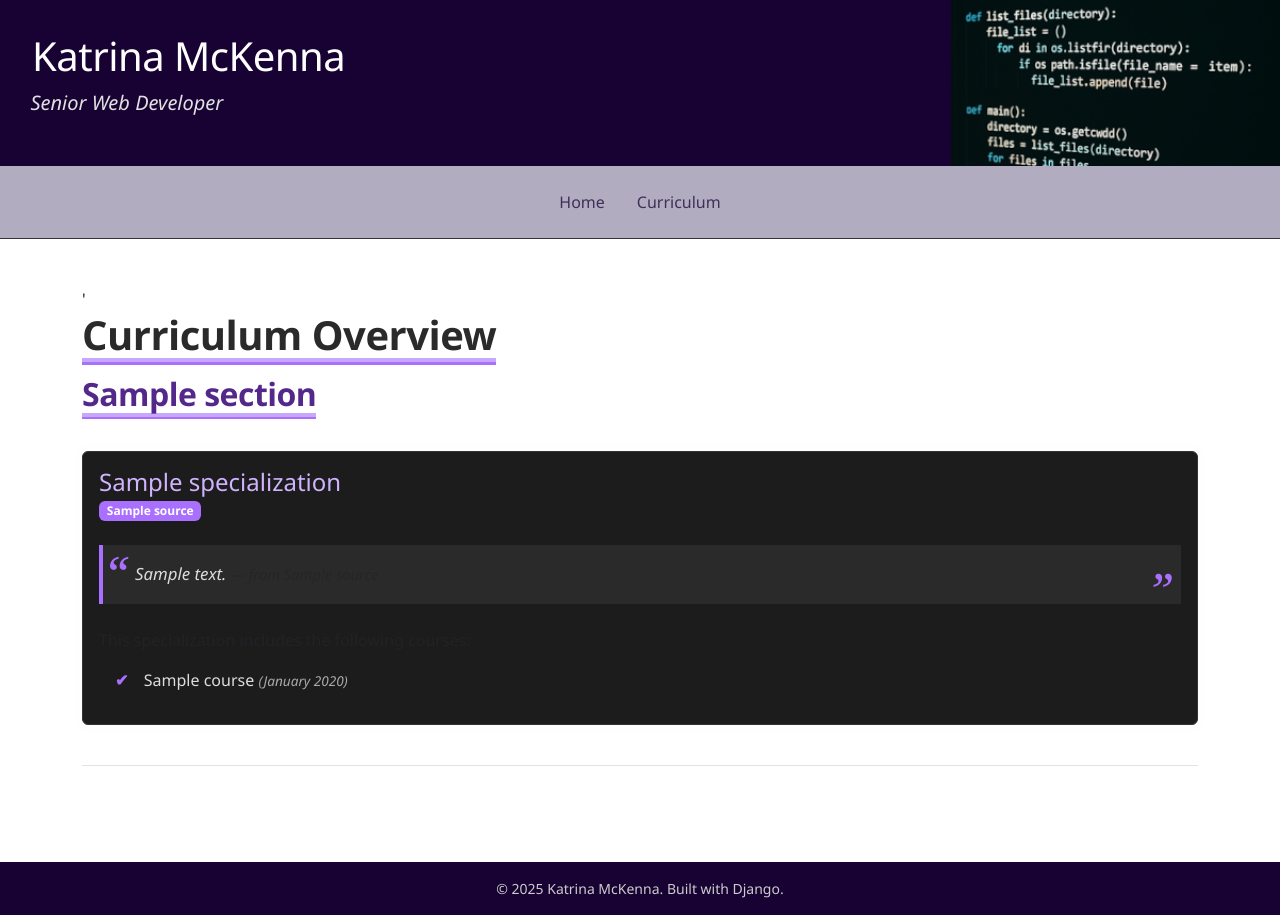
After one commit to kmckenna/django-portfolio, a Django app: page /curriculum/ in a window 1280 px wide. The commit adds this page. Run offline with Django 4.2, Linux system fonts and the light colour scheme; tables that the repository leaves empty hold one stand-in row (values such as "Sample post"); some libraries are stand-ins or nearby versions.

Commit message:
Working templates

```diff
--- a/src/main/models.py
+++ b/src/main/models.py
@@ -14,6 +14,16 @@ class Navigation(models.Model):
     created_at = models.DateTimeField(auto_now_add=True)
     updated_at = models.DateTimeField(auto_now=True)
 
+class Page(models.Model):
+    page_title = models.TextField(max_length=200)
+    page_slug = models.SlugField(max_length=200, unique=True)
+    page_content = models.TextField()
+    page_sequence = models.IntegerField(default=0)
+    page_navigation = models.ForeignKey(Navigation, on_delete=models.CASCADE, related_name='pages', null=True, blank=True)
+    page_is_active = models.BooleanField(default=True)
+
+    def __str__(self):
+        return self.page_title
 
 class WorkExperience(models.Model):
     experience_role = models.TextField(max_length=200)
--- a/src/main/static/css/styles.css
+++ b/src/main/static/css/styles.css
@@ -5,6 +5,35 @@ body {
     background-color: #fff;
 }
 
+
+h1, h2 {
+  display: inline-block;
+  border-bottom: 3px solid #a970ff;
+  padding-bottom: 0;
+  color: #2a2a2a;
+  font-weight: 700;
+  letter-spacing: -0.5px;
+}
+
+h1 {
+  font-size: 2.5rem;
+  /* margin-left: -5px; */
+}
+
+h2 {
+  font-size: 1.75rem;
+  /* margin-left: 3px; */
+}
+
+.underline-accent {
+  box-shadow: 0 -4px 0 0 #c7a8ff inset; /* pale lavender */
+  display: inline;
+
+}
+
+.heading-wrapper {
+  margin-bottom: 1rem;
+}
 .site-header {
     background-color: #180233;
     background-size:contain;
@@ -12,8 +41,23 @@ body {
     background-repeat:no-repeat;
     background-position: right;
     padding-right: 0;
+    padding-left: .5rem;
     color: #ffffff;
-    padding: 2rem 0;
+    padding: 2rem;
+}
+.site-header-title {
+    font-size: 2.5rem;
+    color: #ffffff;
+    text-align: center;
+    margin-bottom: 0.5rem;
+    border-bottom: 0;
+}
+
+.lead {
+    color: #e0e0e0;
+    margin-top: 0;
+    font-style: italic;
+    margin-left: -0.1rem;
 }
 
 .site-header::after {
@@ -92,7 +136,7 @@ body {
 
 
 .site-footer {
-    background-color: #180233; /* dark gray */
+    background-color: #180233;
     color: #cccccc;
     padding: 1rem 0;
     text-align: center;
@@ -105,9 +149,8 @@ body {
   border-bottom: 2px solid #a970ff;
   display: inline-block;
   padding-bottom: 0.25rem;
-  color: #e0e0e0;
 }
-.section-light {
+
 .section-light {
   background-color: #1b1b1b;
   border-radius: 8px;
@@ -121,7 +164,32 @@ body {
   display: inline-block;
   padding-bottom: 0.3rem;
   margin-bottom: 1rem;
-  color: #e0e0e0;
+  color: #54278b;
+}
+
+.specialization-card {
+  background-color: #1c1c1c;
+  border: 1px solid #333;
+  box-shadow: 0 0 10px rgba(169, 112, 255, 0.05);
+}
+/* Specialization name */
+.specialization-card h3 {
+  color: #d0b3ff; /* muted lilac */
+}
+
+.specialization-title {
+  font-size: 1.5rem;
+  margin-bottom: 0.5rem;
+  color: #a970ff; /* your signature purple */
+}
+
+.source-badge {
+  background-color: #a970ff;
+  color: #fff;
+}
+.course-list li {
+  color: #ccc;
+  margin-bottom: 0.25rem;
 }
 
 .project-card {
@@ -138,12 +206,13 @@ body {
 
 .highlight {
   border-left: 4px solid #a970ff;
-  background-color: #1f1f1f;
+  background-color: #2f2f2f;
   padding: 1rem;
-  margin: 1rem 0;
+  margin: 1rem 3rem;
+  border-radius: 6px;
   font-style: italic;
-  color: #ccc;
-}
+    color: #ccc;
+  }
 
 .custom-link {
   color: #a970ff;
@@ -154,3 +223,82 @@ body {
   color: #fff;
   border-bottom: 1px solid #fff;
 }
+.blockquote-course {
+  font-style: italic;
+  font-size: 1.05rem;
+  line-height: 1.6;
+  border-left: 4px solid #a970ff;
+  background-color: #2a2a2a;
+  padding: 1rem 2rem;
+  margin: 1.5rem 0;
+  color: #dcdcdc;
+  position: relative;
+}
+
+.blockquote-course::before {
+  content: "“";
+  font-size: 3rem;
+  position: absolute;
+  left: 2px;
+  top: 4px;
+  color: #a970ff;
+  font-family: Georgia, serif;
+  line-height: 1;
+}
+
+.blockquote-course::after {
+  content: "”";
+  font-size: 3rem;
+  position: absolute;
+  right: 10px;
+  bottom: -10px;
+  color: #a970ff;
+  font-family: Georgia, serif;
+  line-height: 1;
+}
+
+.styled-list {
+  list-style: none;
+  padding-left: 0;
+}
+
+.styled-list li {
+  padding: 0.5rem 0;
+  border-bottom: 1px solid #333;
+  display: flex;
+  justify-content: space-between;
+  align-items: baseline;
+  color: #dcdcdc;
+}
+
+.course-title {
+  font-weight: 500;
+}
+
+.course-date {
+  font-size: 0.85rem;
+  color: #aaa;
+  font-style: italic;
+}
+
+.completed-courses {
+  list-style: none;
+  padding-left: 0;
+}
+
+.completed-courses li {
+  position: relative;
+  padding-left: 1.8rem;
+  margin-bottom: 0.8rem;
+  color: #ddd;
+}
+
+.completed-courses li::before {
+  content: "✔";
+  position: absolute;
+  left: 0;
+  top: 0;
+  color: #a970ff;
+  font-size: 1rem;
+  font-weight: bold;
+}
--- a/src/main/urls.py
+++ b/src/main/urls.py
@@ -5,10 +5,12 @@ from . import views
 
 urlpatterns = [
     # path("", views.IndexView.as_view(), name="index"),
-    path("", TemplateView.as_view(template_name="index.html")),
-    path(r"portfolio", TemplateView.as_view(template_name="portfolio.html")),
+    path('', views.index, name='index'),
+    path('curriculum/', views.curriculum_overview, name='curriculum'),
+    path("portfolio", TemplateView.as_view(template_name="portfolio.html")),
     path("skills", TemplateView.as_view(template_name="skills.html")),
     path("experience", TemplateView.as_view(template_name="experience.html")),
     path("education", TemplateView.as_view(template_name="education.html")),
+    path("curriculum/", views.curriculum_overview, name="curriculum"),
     # path("", views.index, name="index"),
 ]
--- a/src/main/views.py
+++ b/src/main/views.py
@@ -4,7 +4,7 @@ from django.shortcuts import get_object_or_404, render
 from django.urls import reverse
 from django.views import generic
 
-# from .models import Choice, Question
+from .models import WorkExperience, Section, Skill, Project, Specialization, Navigation, Proficiency, Course, Source
 
 
 # class IndexView(generic.ListView):
@@ -14,3 +14,18 @@ from django.views import generic
 #     def get_queryset(self):
 #         """Return the last five published questions."""
 #         return Question.objects.order_by("-pub_date")[:5]
+
+
+def curriculum_overview(request):
+    sections = Section.objects.prefetch_related(
+        'specializations__courses',
+        'specializations__source',
+    )
+
+    return render(request, 'main/overview.html', {
+        'sections': sections,
+    })
+
+
+def index(request):
+    return render(request, 'main/index.html')
--- a/src/portfolio/templates/base.html
+++ b/src/portfolio/templates/main/base.html
@@ -1,19 +1,20 @@
 <!DOCTYPE html>
 <html>
 <head>
+  <meta charset="UTF-8">
+  <meta name="viewport" content="width=device-width, initial-scale=1.0">
   <title>{% block title %}My Portfolio – Katrina{% endblock %}</title>
+  {% load static %}
   {% load bootstrap5 %}
   {% bootstrap_css %}
+  <link rel="stylesheet" href="{% static 'css/styles.css' %}">
   {% bootstrap_javascript %}
-  {% load active_link_tags %}
-  {% load static %}
-  <link rel="stylesheet" href="{% static 'css/styles.css' %}">
 </head>
+
 <body>
 
 {% include 'partials/_header.html' %}
 {% include 'partials/_nav.html' with request=request %}
--
 
     <div class="container py-5 main">
         <main>
@@ -25,6 +26,6 @@
 
 {% include 'partials/_footer.html' %}
 
-</div>
+
 </body>
 </html>
--- /dev/null
+++ b/src/portfolio/templates/main/overview.html
@@ -0,0 +1,59 @@
+{% extends 'base.html' %}
+
+{% block content %}'
+{% load static %}
+  <div class="heading-wrapper">
+    <h1 class="underline-accent">Curriculum Overview</h1>
+  </div>
+
+  {% for section in sections %}
+  {% if section.specializations.all %}
+    <section class="mb-5 pb-3 border-bottom">
+      <div class="heading-wrapper">
+        <h2 class="section-title underline-accent">{{ section.section_name }}</h2>
+      </div>
+
+
+
+      {% for specialization in section.specializations.all %}
+        <div class="specialization-block specialization-card mb-4 p-3 rounded">
+          <h3 class="mb-0 specialization-title">{{ specialization.specialization_name }}</h3>
+          {% if specialization.source %}
+            <span class="badge source-badge">
+              {% if specialization.source.source_parent %}
+                {{ specialization.source.source_parent.source_name }} → {{ specialization.source.source_name }}
+              {% else %}
+                {{ specialization.source.source_name }}
+              {% endif %}
+            </span>
+          {% endif %}
+
+          <blockquote class="blockquote-course">
+              {{ specialization.specialization_description }}
+                <small class="text-muted">
+                  — from
+                  {% if specialization.source.source_parent %}
+                    {{ specialization.source.source_parent.source_name }} → {{ specialization.source.source_name }}
+                  {% else %}
+                    {{ specialization.source.source_name }}
+                  {% endif %}
+
+                </small>
+          </blockquote>
+          <p class="text-muted">This specialization includes the following courses:</p>
+          <ul class="course-list ps-3 completed-courses">
+            {% for course in specialization.courses.all %}
+              <li>
+                <span class="course-title">{{ course.course_name }}</span>
+                {% if course.course_completion_date %}
+                  <span class="course-date">({{ course.course_completion_date|date:"F Y" }})</span>
+                {% endif %}
+              </li>
+            {% endfor %}
+          </ul>
+        </div>
+      {% endfor %}
+    </section>
+  {% endif %}
+  {% endfor %}
+{% endblock %}
--- a/src/portfolio/templates/partials/_header.html
+++ b/src/portfolio/templates/main/partials/_header.html
@@ -5,6 +5,6 @@
 }
 </style>
 <header class="site-header">
-    <h1 class="display-4">Katrina McKenna</h1>
+    <h1 class="display-4 site-header-title">Katrina McKenna</h1>
     <p class="lead">Senior Web Developer</p>
 </header>
--- /dev/null
+++ b/src/portfolio/templates/main/partials/_nav.html
@@ -0,0 +1,16 @@
+<nav class="navbar navbar-expand-md navbar-light py-3 custom-navbar">
+  <div class="container">
+    <ul class="navbar-nav mx-auto">
+      <li class="nav-item">
+        <a class="nav-link" href="{% url 'index' %}">Home</a>
+
+      </li>
+      <li class="nav-item">
+        <a class="nav-link" href="{% url 'curriculum' %}">Curriculum</a>
+
+      </li>
+
+      <!-- Add more <li> items here as needed -->
+    </ul>
+  </div>
+</nav>
```
Also changed, not shown: src/main/admin.py (+7 -1 lines), src/portfolio/settings.py (+7 -1 lines), src/portfolio/templates/partials/_nav.html (deleted, +0 -22 lines), src/main/migrations/0010_page.py (added), src/portfolio/templates/main/education.html (renamed from src/portfolio/templates/education.html), src/portfolio/templates/main/experience.html (renamed from src/portfolio/templates/experience.html), src/portfolio/templates/main/home.html (added), src/portfolio/templates/main/index.html (renamed from src/portfolio/templates/index.html), src/portfolio/templates/main/partials/_footer.html (renamed from src/portfolio/templates/partials/_footer.html), src/portfolio/templates/main/portfolio.html (renamed from src/portfolio/templates/portfolio.html), src/portfolio/templates/main/skills.html (renamed from src/portfolio/templates/skills.html).
